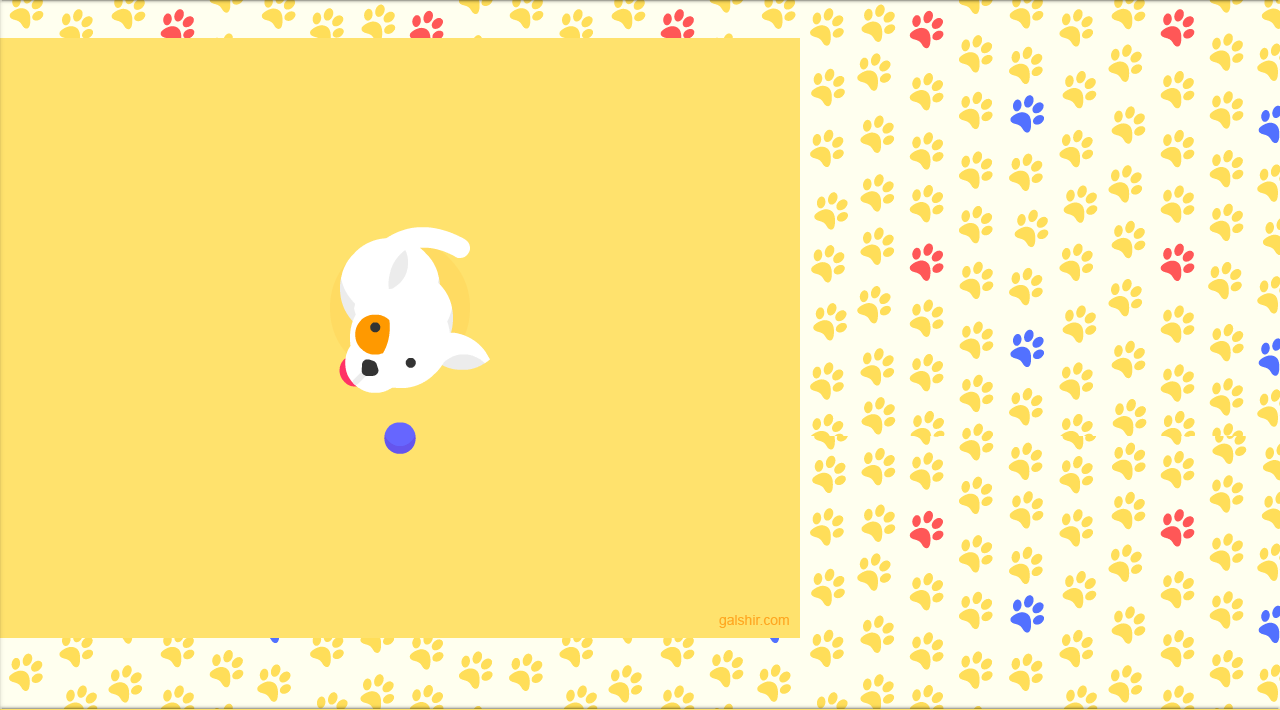
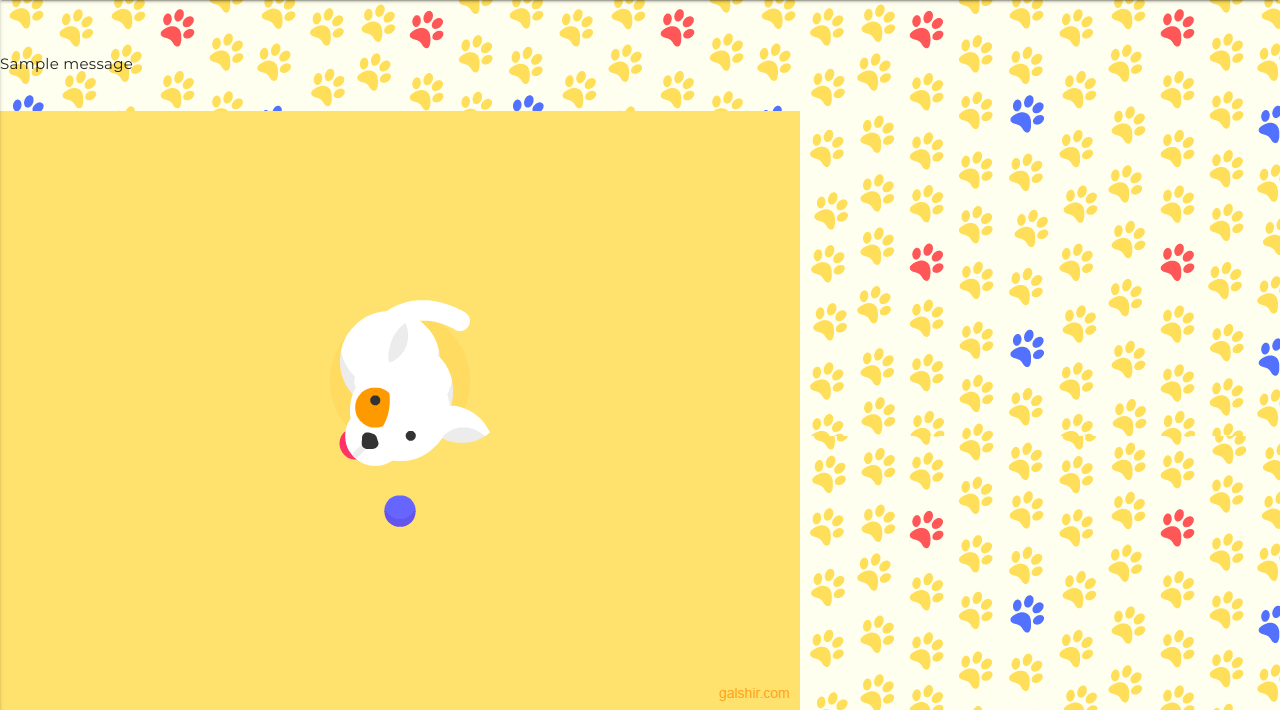
Before and after one commit to crypticCaroline/puppyplaymates, a Flask app: page / in a window 1280 px wide. Shown: the part 64-774 px from the top of the page. Run offline with Flask 2, Linux system fonts and the light colour scheme; one stand-in notice (Sample message) is shown; some libraries are stand-ins or nearby versions.

Commit message:
Added flash messages

```diff
--- a/templates/homepage.html
+++ b/templates/homepage.html
@@ -2,6 +2,15 @@
 {% block title %}Index{% endblock %}
 
 {% block content %}
-  <img src="{{ url_for('static', filename='images/login.gif') }}" class="align-right s4 col">
+{% with messages = get_flashed_messages() %}
+    {% if messages %}
+        {% for message in messages %}
+            <div class="row flashes">
+                <p class="center-align">{{ message }}</p>
+            </div>
+        {% endfor %}
+    {% endif %}
+{% endwith%}
+<img src="{{ url_for('static', filename='images/login.gif') }}" class="align-right s4 col">
 
 {% endblock %}
```
